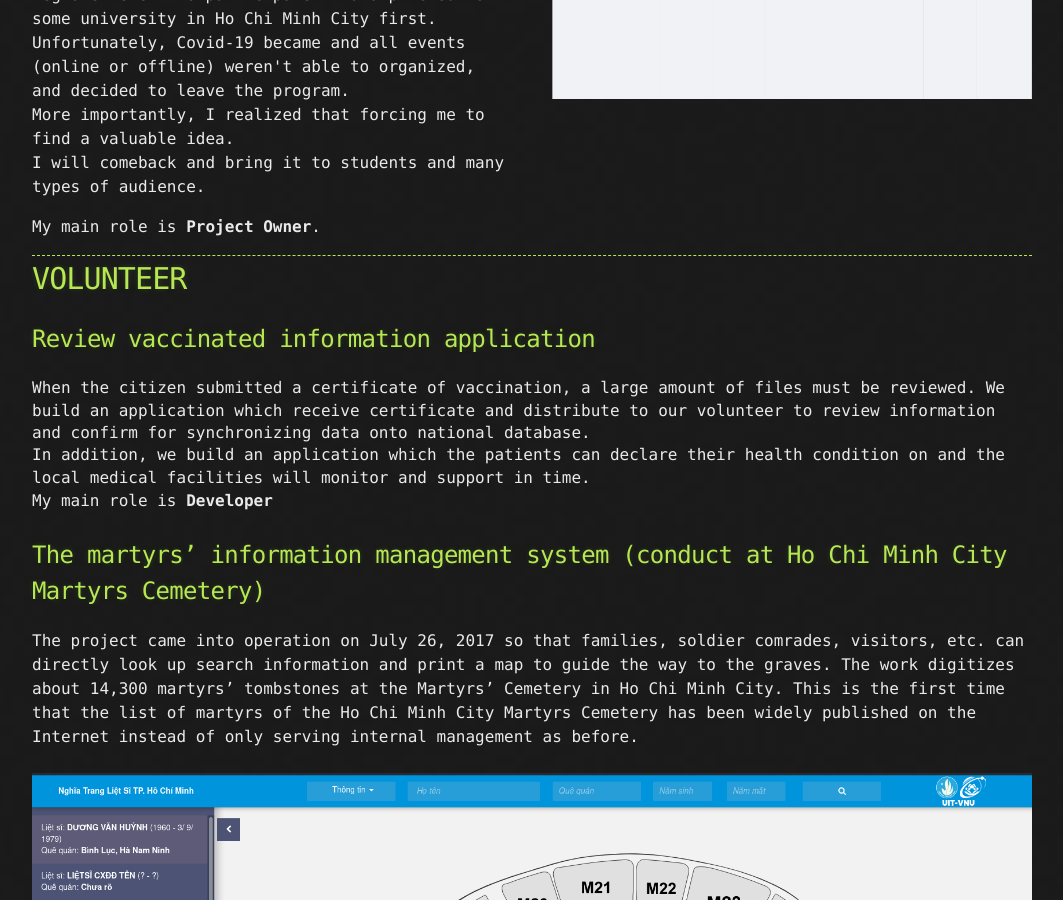
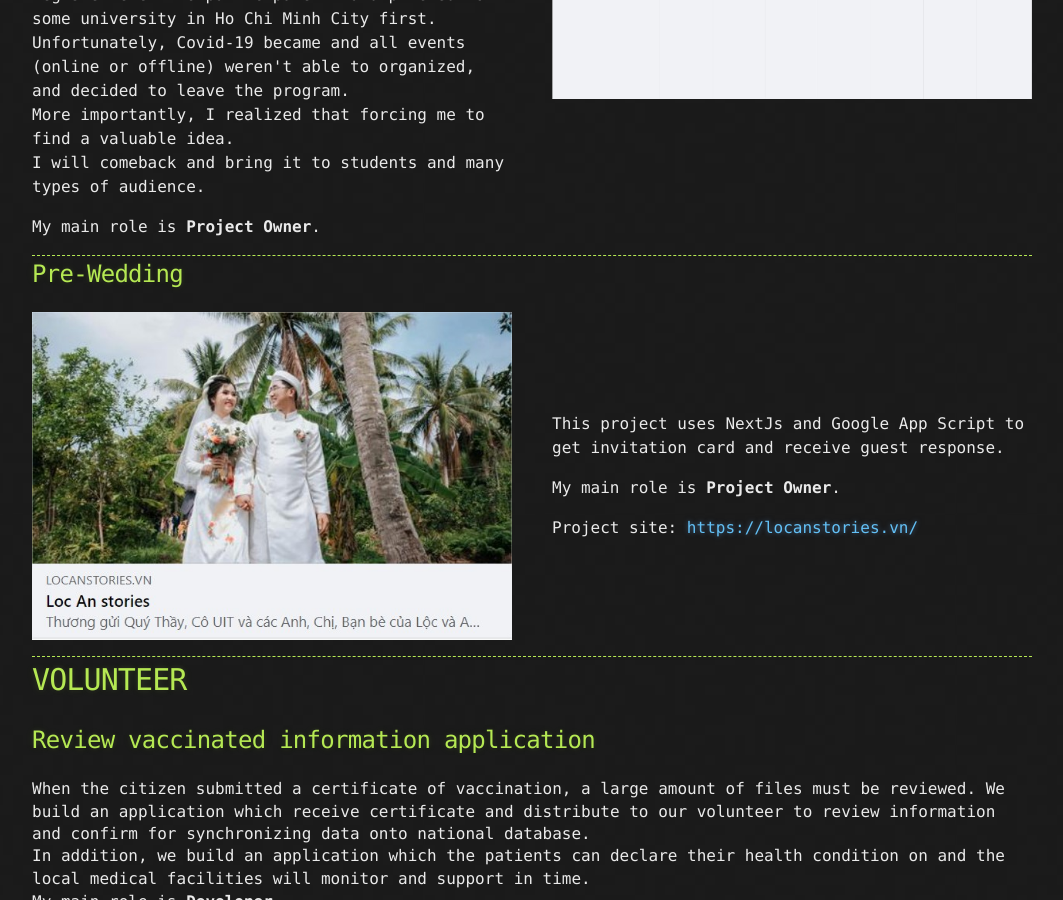
Before and after one commit to galvin96/vihu96, a Jekyll site: the page built from index.md, in a window 1280 px wide and 900 px high, scrolled down 5870 px. Shown: the whole window, without its empty margins (108-1171 px from the left). Built offline with Jekyll 4.4.1, drawn with Linux system fonts in a browser that asks for light colours.

Commit message:
Add project pre-wedding

```diff
--- a/index.md
+++ b/index.md
@@ -318,6 +318,19 @@ I will comeback and bring it to students and many types of audience.
 
 ***
 
+## Pre-Wedding
+
+<div class="grid gap-10 grid-cols-1 md:grid-cols-2 my-4">
+   <img src="/assets/images/projects/wedding.jpg" alt="wedding" loading="lazy"/>
+   <div class="flex flex-col justify-center">
+      This project uses NextJs and Google App Script to get invitation card and receive guest response.
+      <p class="mt-4">My main role is <strong>Project Owner</strong>.</p>
+      <p class="mt-4">Project site: <a href="https://locanstories.vn/" target="_blank">https://locanstories.vn/</a></p>
+   </div>
+</div>
+
+***
+
 # VOLUNTEER
 
 ## Review vaccinated information application
```
Also changed, not shown: assets/images/projects/wedding.jpg (added).
